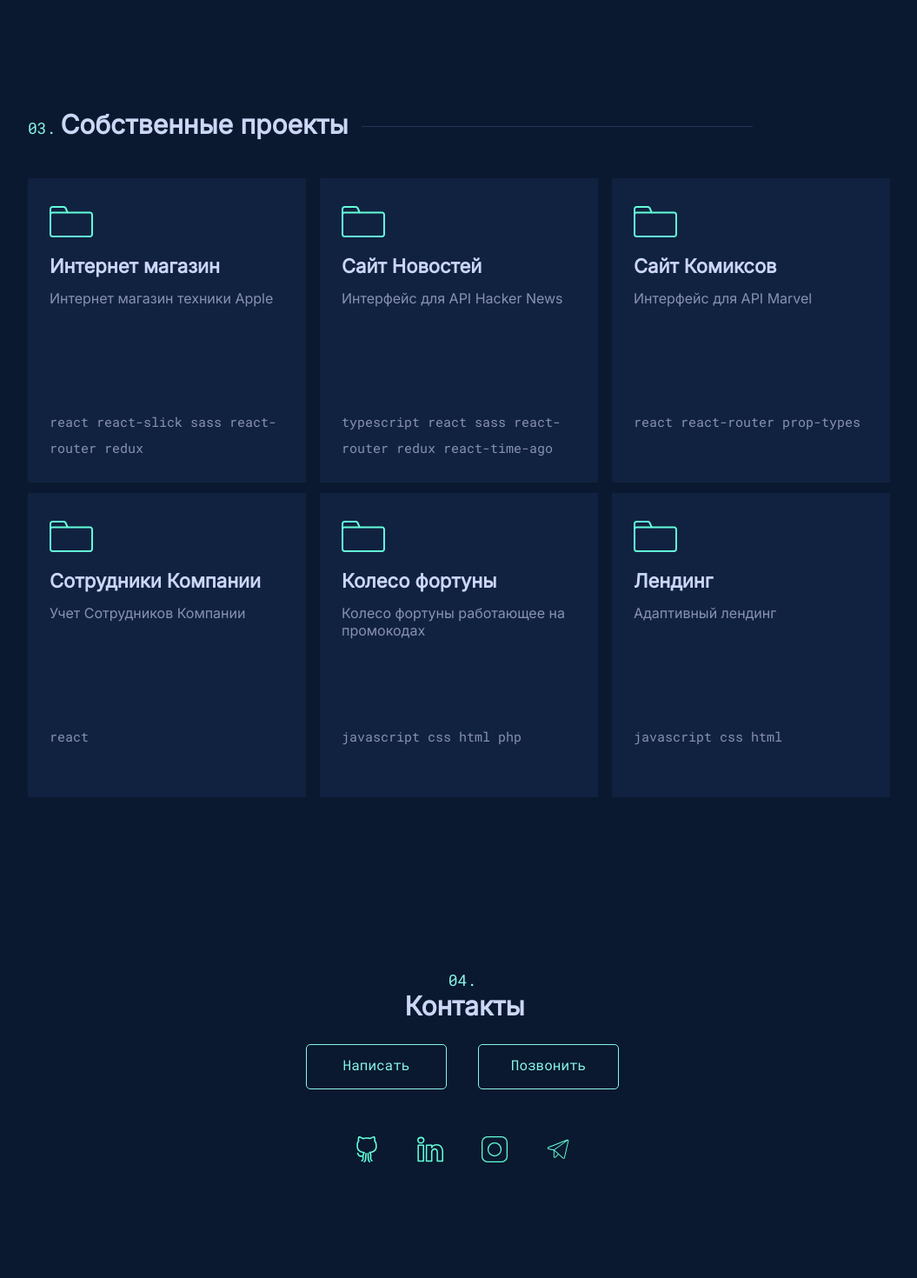
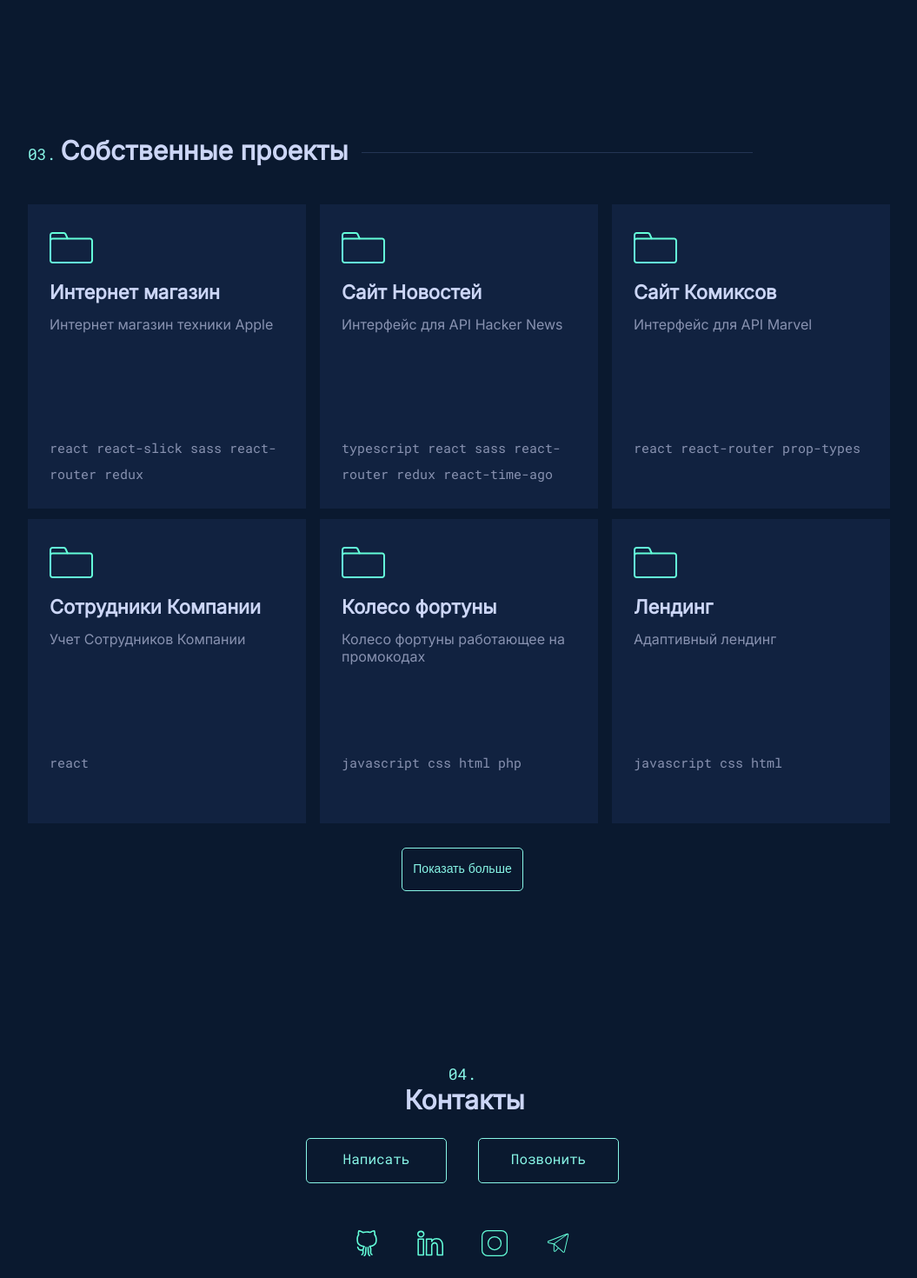
Before and after one commit to Zhukov1995/portfolio_app, a React (Create React App) app: page / in a window 1280 px wide. Shown: the part 2160-3630 px from the top of the page at 87% size, without its empty margins (108-1163 px from the left). Built offline with nearby package versions, Linux system fonts and the light colour scheme.

Commit message:
реализованна кнопка показать больше в портфолио, добавленны новые проекты

```diff
--- a/src/App/Pages/Main/Sections/SectionPortfolio/sectionPortfolio.js
+++ b/src/App/Pages/Main/Sections/SectionPortfolio/sectionPortfolio.js
@@ -4,10 +4,13 @@ import { MPortfolioCard } from '../../../../UI/PortfolioCard/portfolio-card';
 import { motion } from 'framer-motion';
 import './sectionPortfolio.scss';
 import './sectionPortfolio.media.scss';
+import { useSelector } from 'react-redux';
+import ButtonShowMore from '../../../../UI/ButtonShowMore/buttonShowMore';
 
 const SectionPortfolio = () => {
     const serviceProject = new Service();
     const arrProjects = serviceProject.getProjects();
+    const offsetPortfolio = useSelector(state => state.offsetPortfolio);
 
     const portfolioAnimation = {
         hidden: {
@@ -17,11 +20,11 @@ const SectionPortfolio = () => {
         visible: custom => ({
             y: 0,
             opacity: 1,
-            transition: { delay: custom * 0.25}
+            transition: { delay: custom * 0.25 }
         })
     }
 
-    const viewArrProjects = arrProjects.map((item,index) => {
+    const viewArrProjects = arrProjects.map((item, index) => {
         return <MPortfolioCard
             key={index}
             item={item}
@@ -31,18 +34,24 @@ const SectionPortfolio = () => {
         />
     })
 
+    const isActive = offsetPortfolio === 'Скрыть' ? 'active_show_more' : '';
+
     return (
+        <>
         <motion.section
             initial="hidden"
             whileInView="visible"
-            viewport={{once: true}}
+            viewport={{ once: true }}
             id='section_portfolio'
+            className={isActive}
         >
-            <Title number='03.' title='Собственные проекты'/>
+            <Title number='03.' title='Собственные проекты' />
             <div className='grid_portfolio'>
                 {viewArrProjects}
             </div>
         </motion.section>
+        <ButtonShowMore/>
+        </>
     )
 }
 
--- a/src/App/Pages/Main/Sections/SectionPortfolio/sectionPortfolio.media.scss
+++ b/src/App/Pages/Main/Sections/SectionPortfolio/sectionPortfolio.media.scss
@@ -3,6 +3,7 @@
         width: 70%;
         margin: 0 auto;
         margin-top: 300px;
+        height: 760px;
         .grid_portfolio {
             width: 650px;
             margin: 0 auto;
@@ -16,6 +17,9 @@
             }
         }
     }
+    .active_show_more {
+        height: 1490px !important;
+    }
 }
 
 @media(max-width:950px) {
@@ -27,6 +31,7 @@
 @media(max-width: 750px) {
     #section_portfolio {
         width: 95%;
+        height: 1490px;
         .grid_portfolio {
             width: 320px;
             margin: 0 auto;
@@ -40,4 +45,7 @@
             }
         }
     }
+       .active_show_more {
+        height: 2940px !important;
+    }
 }
--- a/src/App/Pages/Main/Sections/SectionPortfolio/sectionPortfolio.scss
+++ b/src/App/Pages/Main/Sections/SectionPortfolio/sectionPortfolio.scss
@@ -1,5 +1,7 @@
 #section_portfolio {
     margin-top: 350px;
+    overflow: hidden;
+    height: 800px;
     .grid_portfolio {
         margin-top: 30px;
         display: grid;
@@ -8,3 +10,7 @@
         gap: 12px 8px;
     }
 }
+
+.active_show_more {
+    height: 1160px !important;
+}
--- a/src/App/Pages/Portfolio/portfolio.scss
+++ b/src/App/Pages/Portfolio/portfolio.scss
@@ -47,9 +47,12 @@
         margin-left: 0px;
     }
     img {
-        width: 100%;
+        max-width: 100%;
         height: auto;
-        margin: 10px 0px;
+        display: block;
+        margin: 0 auto;
+        margin-top: 10px;
+        margin-bottom: 10px;
     }
     span {
         display: block;
--- a/src/App/Service/dataProjects.json
+++ b/src/App/Service/dataProjects.json
@@ -98,5 +98,34 @@
         ],
         "link": "https://zhukov1995.github.io/landing/",
         "repo": "https://github.com/Zhukov1995/landing"
+    },
+    "Стрелочные часы": {
+        "title": "Стрелочные часы",
+        "shortDescription": "Часы берут данные из API",
+        "stack": ["react", "react-slick", "sass", "react-router", "redux"],
+        "description": "Стильные стрелочные часы, которые берут данные из API и каллибруются по ним",
+        "features": "Московский часовой пояс.",
+        "images": [
+            "https://lh3.googleusercontent.com/pw/AJFCJaUHb-7hlYW5dwMDd6RQNfXJMPcD4dhIn8hUmA9IaLtO1HWxNm81FvIoFCmpQzovWyNNWhKm3cWjdXYl5Thrj3zBVSxD9gMUiCLYR1f6a2yuojyMUbUR1LtqJDWylbVj1OfMl-SKb99L3fSwRlk5YVk=w1920-h919-s-no?authuser=0"
+        ],
+        "link": "https://arrow-clock.vercel.app/",
+        "repo": "https://github.com/Zhukov1995/arrow_clock"
+    },
+    "Список дел": {
+        "title": "Список дел",
+        "shortDescription": "Мобильное приложение с базой данных",
+        "stack": ["react-native", "expo", "redux-toolkit", "firebase"],
+        "description": "На главном экране у нас есть возможность добавлять дела и при долгом нажатии удалять. Если пытаемся удалить у нас попросят подтвердить действие. При клике на дело переходим на его страницу, там мы можем удалить, редактировать или выйти назад. При нажатии на редактировать открывается модальное окно, после нажатия на сохранить, модальное окно закрывается. Все действия с делами синхронизированны с базой данных (CRUD).",
+        "features": "Пока не обнаруженно.",
+        "images": [
+            "https://lh3.googleusercontent.com/pw/AJFCJaXJfbdR-8b3hIgWeyXsNfXFQXMZdm7hTX6RGB-N9yE6gwG9wDnBYrrbC8qBFHNnkiw037InUVgfozw7-Mel2tiDssPbG2nahMpKc2m_O1qN1O653IuWwePTrzhHuLzcv1x-O4yIW8tMM7GyBoGo0tQ=w444-h961-s-no?authuser=0",
+            "https://lh3.googleusercontent.com/pw/AJFCJaVwpMMUKXjLnSFe8c5TVCdNyX840SeIqIwFiyN3J4pPftZcSAptn5spszKg3inDjYad17dfRyt2btDqeviS5fZUmuzIe7L-FSsjVDfTHXEyItKNJQpQYv1x2PqPRCEG_4rId_6js3EklNYweTS_ZW4=w444-h961-s-no?authuser=0",
+            "https://lh3.googleusercontent.com/pw/AJFCJaXaQUoJeSy1a9iuUeJIQpmz3eZz5dhgIQJtKlaVaUcNiKAlW6qD4W18A6t1cZJPc0wtHVUudK5WeHbgOhBsme61x2TP8bOK9e99CBCN8lhjCjr-TRb8-pCI7zVnTSBMsaT4yVS3fRvm9chtiR3mk_M=w444-h961-s-no?authuser=0",
+            "https://lh3.googleusercontent.com/pw/AJFCJaWZAPMahy5AB6HL7OSu-zpDGvqDy8prHwhSmpM_fELouCKc0T7HvUvBukxQep_W6YHyIS3nXmMQy8SHYmyi9bDLpmHS2n7d7qXkx7BV_hy0BE6o-8bT0uPh7OnOy9pPW27VTiuO0MSzDoLvTRVocgA=w444-h961-s-no?authuser=0",
+            "https://lh3.googleusercontent.com/pw/AJFCJaV4WO5rarFVHMBWniT5g_eATCC2cgqVJu1DLoiv1XHcxKL5juwBEb9Zw9BixZzQ1qLbmIALFD3jM0NDmX0UAVJofUm0fRvQOlRV8kIoJVn1EiidGW-WveiZa0AVFC7_cMr8M2eOcELyhmCmSU1Y-H0=w444-h961-s-no?authuser=0",
+            "https://lh3.googleusercontent.com/pw/AJFCJaVrvhRlIb0Z3ncnCkHoTOXiGn4tM0T1jnOAL4S-eSLVhzlVRodW54-Gtai6kv1CfBd5yvbRXqIj8bljLIS6pUhjg-NtQqtrawspE7bY7GqFt6tqH0G6yzltmz8xunswtgstGvbWVnRdG4HkfZyd9Mo=w444-h961-s-no?authuser=0"
+        ],
+        "link": "#",
+        "repo": "https://github.com/Zhukov1995/rn-todo-app"
     }
 }
--- a/src/App/Store/actions.js
+++ b/src/App/Store/actions.js
@@ -1,4 +1,5 @@
 export const setTargetProject = (item) => ({ type: 'SET_TARGET_PROJECT', payload: item});
 export const setFlagBtn = (bool) => ({ type: 'SET_FLAG_BTN', payload: bool});
-export const toggleBurgerMenu = () => ({type: 'TOOGLE_BURGER_MENU'});
-export const setTopPosition = (position) => ({ type: 'SET_TOP_POSITION', payload: position});
+export const toggleBurgerMenu = () => ({ type: 'TOOGLE_BURGER_MENU' });
+export const setTopPosition = (position) => ({ type: 'SET_TOP_POSITION', payload: position });
+export const setOffsetPortfolio = (text) => ({ type: 'SET_OFFSET_PORTFOLIO', payload: text })
--- a/src/App/Store/reducer.js
+++ b/src/App/Store/reducer.js
@@ -20,6 +20,7 @@ const initialState = {
     flagBtn: false,
     burger: false,
     topPosition: 0,
+    offsetPortfolio: 'Показать больше',
 }
 
 const reducer = (state = initialState, action) => {
@@ -32,6 +33,8 @@ const reducer = (state = initialState, action) => {
             return {...state, burger: !state.burger}
         case 'SET_TOP_POSITION':
             return {...state, topPosition: action.payload}
+        case 'SET_OFFSET_PORTFOLIO':
+            return {...state, offsetPortfolio: action.payload}
         default: return state;
     }
 }
--- /dev/null
+++ b/src/App/UI/ButtonShowMore/buttonShowMore.js
@@ -0,0 +1,26 @@
+import React from 'react';
+import './buttonShowMore.scss';
+import { useDispatch, useSelector } from 'react-redux';
+import { setOffsetPortfolio } from '../../Store/actions';
+
+const ButtonShowMore = () => {
+    const offsetPortfolio = useSelector(state => state.offsetPortfolio);
+    const dispatch = useDispatch();
+
+    // меняем значение и опираясь на это меняем class в секции Портфолио
+    const toggleText = () => {
+        if(offsetPortfolio !== 'Показать больше') {
+            dispatch(setOffsetPortfolio('Показать больше'))
+        } else {
+            dispatch(setOffsetPortfolio('Скрыть'))
+        }
+    }
+
+    return (
+        <button onClick={() => toggleText()} className='show_more'>
+            {offsetPortfolio}
+        </button>
+    )
+}
+
+export default ButtonShowMore;
--- /dev/null
+++ b/src/App/UI/ButtonShowMore/buttonShowMore.scss
@@ -0,0 +1,19 @@
+.show_more {
+    display: block;
+    background-color: transparent;
+    border-radius: 5px;
+    height: 50px;
+    width: 140px;
+    margin: 0 auto;
+    margin-top: 20px;
+    color: rgb(136, 246, 231) !important;
+    border: 1px solid rgb(136, 246, 231);
+    font-size: 14px;
+    line-height: 45px;
+    cursor: pointer;
+}
+
+.show_more:hover {
+    background-color: rgba(135, 245, 230, 0.237);
+    transition: 1s;
+}
```
Also changed, not shown: src/App/Pages/Main/Sections/SectionAbout/sectionAbout.js (+7 -5 lines). Lines whose indentation alone changed are shown as unchanged.
